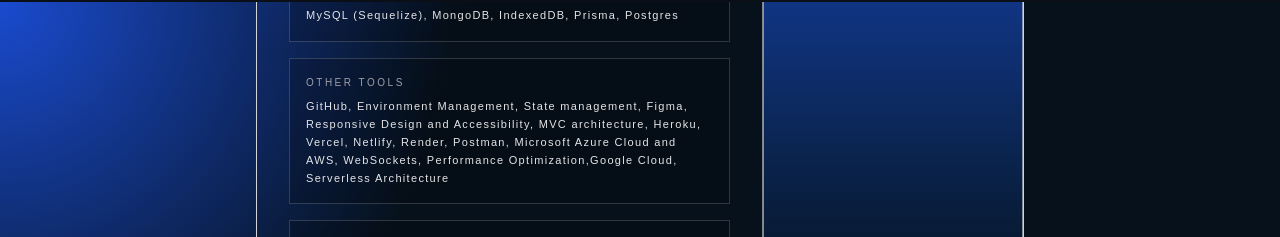
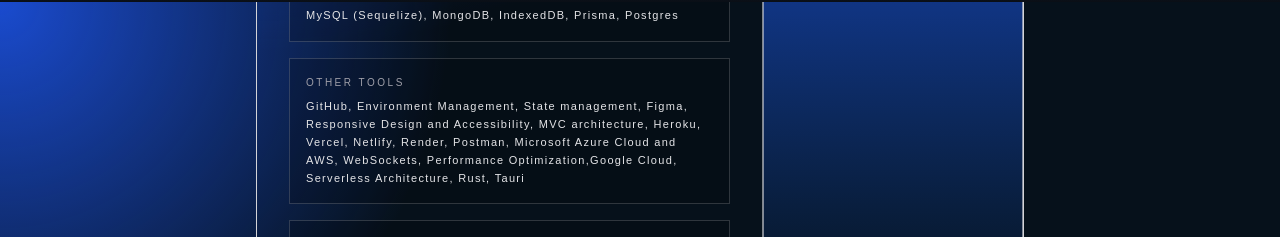
Before and after one commit to sifzerda/next-portfolio, a Next.js app: page /resume in a window 1280 px wide. Shown: the part 798-1035 px from the top of the page. Built offline with nearby package versions, Linux system fonts and the light colour scheme.

Commit message:
added rust and tauri

```diff
--- a/src/app/resume/page.js
+++ b/src/app/resume/page.js
@@ -114,7 +114,7 @@
                       Other Tools
                     </p>
                     <p className="text-[11px] tracking-[0.12em] text-zinc-200 leading-relaxed">
-                      GitHub, Environment Management, State management, Figma, Responsive Design and Accessibility, MVC architecture, Heroku, Vercel, Netlify, Render, Postman, Microsoft Azure Cloud and AWS, WebSockets, Performance Optimization,Google Cloud, Serverless Architecture
+                      GitHub, Environment Management, State management, Figma, Responsive Design and Accessibility, MVC architecture, Heroku, Vercel, Netlify, Render, Postman, Microsoft Azure Cloud and AWS, WebSockets, Performance Optimization,Google Cloud, Serverless Architecture, Rust, Tauri
                     </p>
                   </div>
 
```
Also changed, not shown: 1 other file (tests, documents, lock files or other folders).
